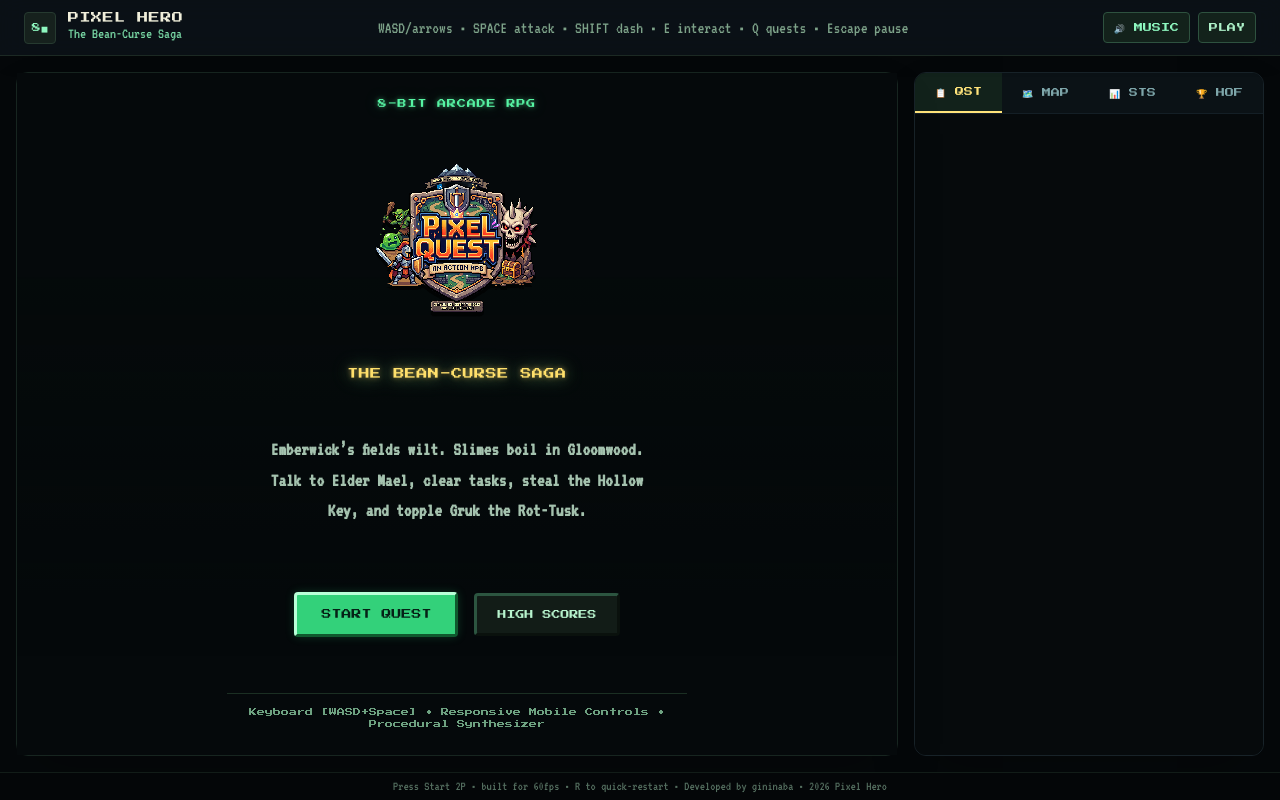
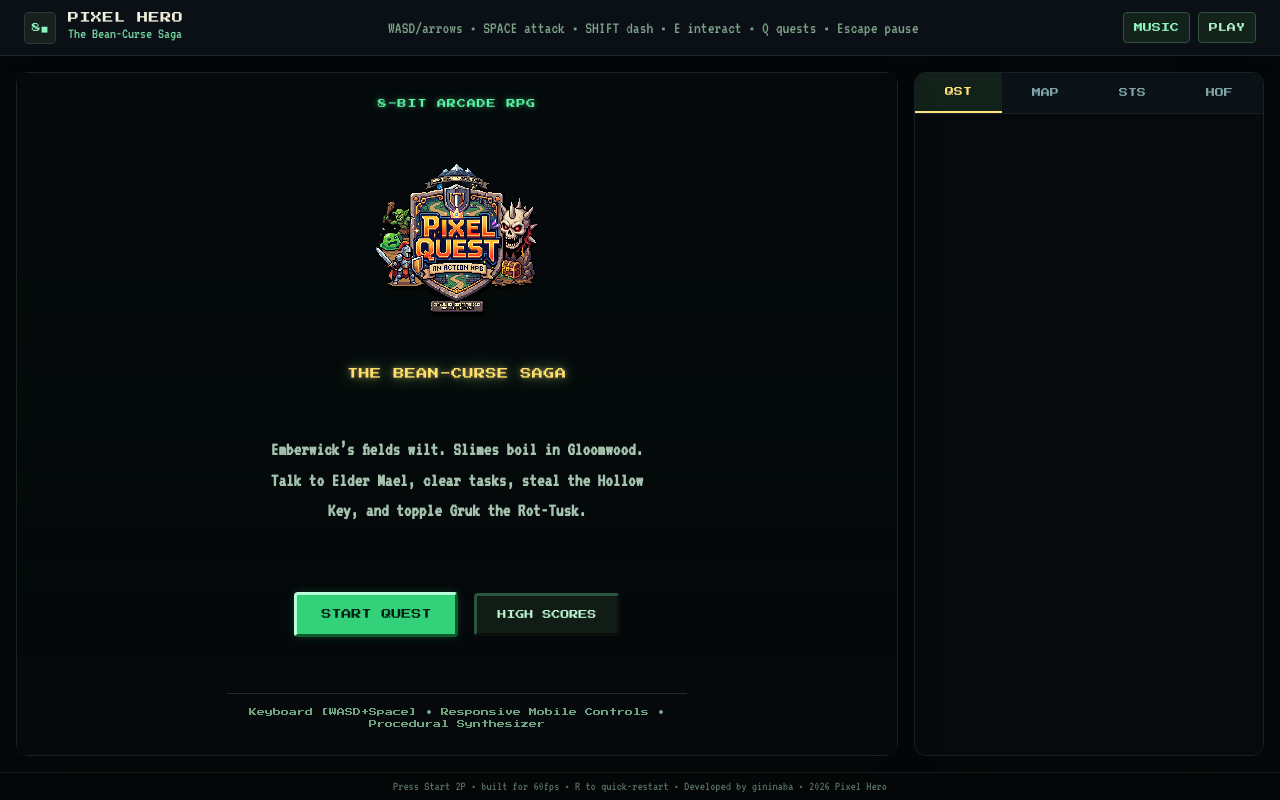
Before and after one commit to gininaba/pixelhero-8bitQuest, a React (Vite) app: page / in a window 1280 px wide. Built offline with nearby package versions, Linux system fonts and the light colour scheme.

Commit message:
refactor: remove emojis from UI labels and iconography for a cleaner aesthetic

```diff
--- a/src/App.tsx
+++ b/src/App.tsx
@@ -433,7 +433,7 @@ export default function App() {
                 <div key={z.id} className={`flex items-center justify-between px-3 py-2 rounded-lg border transition-all duration-200 ${g.zone === i ? 'bg-[#122820] border-[#39a06b] text-[#b8ffe2] shadow-[0_0_10px_rgba(57,160,107,0.1)]' : 'bg-[#0b1115] border-[#1c2930] text-[#8ea6aa] hover:bg-[#0f171d]'}`}>
                   <div className="flex flex-col">
                     <span className="font-bold tracking-wide">{z.name}</span>
-                    <span className="text-[12px] text-[#708a90] -mt-1">{z.safe ? '🏡 Safe Town' : '⚔️ Combat Zone'}</span>
+                    <span className="text-[12px] text-[#708a90] -mt-1">{z.safe ? 'Safe Town' : 'Combat Zone'}</span>
                   </div>
                   <span className="pixelfont text-[7px]">{g.zone === i ? '● ACTIVE' : '○'}</span>
                 </div>
@@ -568,14 +568,14 @@ export default function App() {
               audio.playSfx('click');
             }}
           >
-            📋 MENU
+            MENU
           </button>
 
           <button
             className="pixelfont text-[8px] sm:text-[9px] px-2.5 py-[8px] rounded bg-[#13221b] border border-[#2e523f] text-[#8ef7bf] hover:bg-[#1a3327] cursor-pointer"
             onClick={toggleMute}
           >
-            {muted ? '🔇 MUTED' : '🔊 MUSIC'}
+            {muted ? 'MUTED' : 'MUSIC'}
           </button>
 
           <button
@@ -617,8 +617,8 @@ export default function App() {
                 <span className="text-[#8fffb7]">¢ {g.player?.coins ?? 0}</span>
                 <span className="text-[#ff9ab0]">LV {g.player?.level ?? 1}</span>
                 <span className="text-[#9fdfff]">{ZONES[g.zone]?.name}</span>
-                {g.player?.hasFireball && <span className="text-[#ffa043] animate-pulse">🔥</span>}
-                {g.player?.hasVampire && <span className="text-[#bd52ff] animate-pulse">💀</span>}
+                {g.player?.hasFireball && <span className="text-[#ffa043] animate-pulse text-[10px] font-bold tracking-widest">FIRE</span>}
+                {g.player?.hasVampire && <span className="text-[#bd52ff] animate-pulse text-[10px] font-bold tracking-widest">VAMP</span>}
                 <span className="text-[#d5d6c8] ml-auto">KILLS {g.kills}</span>
               </div>
             </div>
@@ -1049,24 +1049,24 @@ export default function App() {
                     const pData = ALL_PERKS.find(p => p.id === perkId);
                     if (!pData) return null;
 
-                    let icon = "⚔️";
+                    let icon = "ATK";
                     let color = "border-[#db5a6b] text-[#ffa3af] bg-[#201014]";
                     let hoverGlow = "hover:shadow-[0_0_20px_rgba(219,90,107,0.3)]";
 
                     if (perkId === 'speed') {
-                      icon = "⚡";
+                      icon = "SPD";
                       color = "border-[#5cbfff] text-[#bce7ff] bg-[#101824]";
                       hoverGlow = "hover:shadow-[0_0_20px_rgba(92,191,255,0.3)]";
                     } else if (perkId === 'hp') {
-                      icon = "💖";
+                      icon = "HP";
                       color = "border-[#52df97] text-[#c0ffd8] bg-[#0c2016]";
                       hoverGlow = "hover:shadow-[0_0_20px_rgba(82,223,151,0.3)]";
                     } else if (perkId === 'fireball') {
-                      icon = "🔥";
+                      icon = "FIRE";
                       color = "border-[#ffa043] text-[#ffe3b8] bg-[#241710]";
                       hoverGlow = "hover:shadow-[0_0_20px_rgba(255,160,67,0.3)]";
                     } else if (perkId === 'vampire') {
-                      icon = "💀";
+                      icon = "VAMP";
                       color = "border-[#bd52ff] text-[#e8bdff] bg-[#1b1024]";
                       hoverGlow = "hover:shadow-[0_0_20px_rgba(189,82,255,0.3)]";
                     }
@@ -1134,7 +1134,7 @@ export default function App() {
                     : 'text-[#7ea6aa] hover:bg-[#0f171c]/40 hover:text-white'
                   }`}
               >
-                {tab === 'quests' ? '📋 QST' : tab === 'map' ? '🗺️ MAP' : tab === 'stats' ? '📊 STS' : '🏆 HOF'}
+                {tab === 'quests' ? 'QST' : tab === 'map' ? 'MAP' : tab === 'stats' ? 'STS' : 'HOF'}
               </button>
             ))}
           </div>
@@ -1182,7 +1182,7 @@ export default function App() {
                     : 'text-[#7ea6aa] hover:bg-[#0f171c]/50'
                   }`}
               >
-                {tab === 'quests' ? '📋 QST' : tab === 'map' ? '🗺️ MAP' : tab === 'stats' ? '📊 STS' : '🏆 HOF'}
+                {tab === 'quests' ? 'QST' : tab === 'map' ? 'MAP' : tab === 'stats' ? 'STS' : 'HOF'}
               </button>
             ))}
           </div>
```
Also changed, not shown: 1 other file (tests, documents, lock files or other folders).
